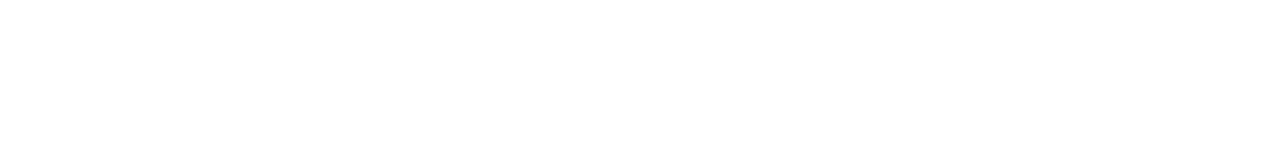
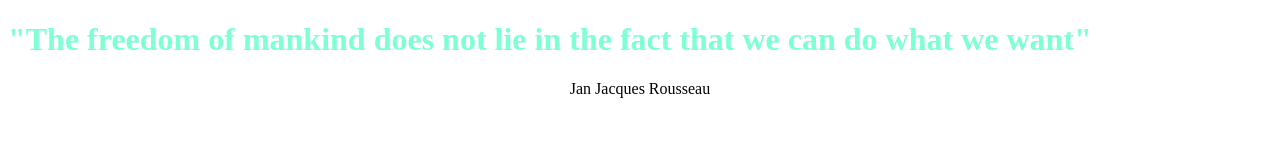
Before and after one commit to katiszabo/simple-quote-page, a plain HTML site: page index.html in a window 1280 px wide. Drawn offline with Linux system fonts and the light colour scheme.

Commit message:
első változtatás

```diff
--- a/index.html
+++ b/index.html
@@ -7,6 +7,7 @@
   <link rel="stylesheet" type="text/css" href="main.css">
 </head>
 <body>
-
+  <h1>"The freedom of mankind does not lie in the fact that we can do what we want"</h1>
+  <p>Jan Jacques Rousseau</p>
 </body>
 </html>
--- a/main.css
+++ b/main.css
@@ -0,0 +1,6 @@
+h1 {
+  color:aquamarine;
+}
+p {
+  text-align: center;
+}
```
